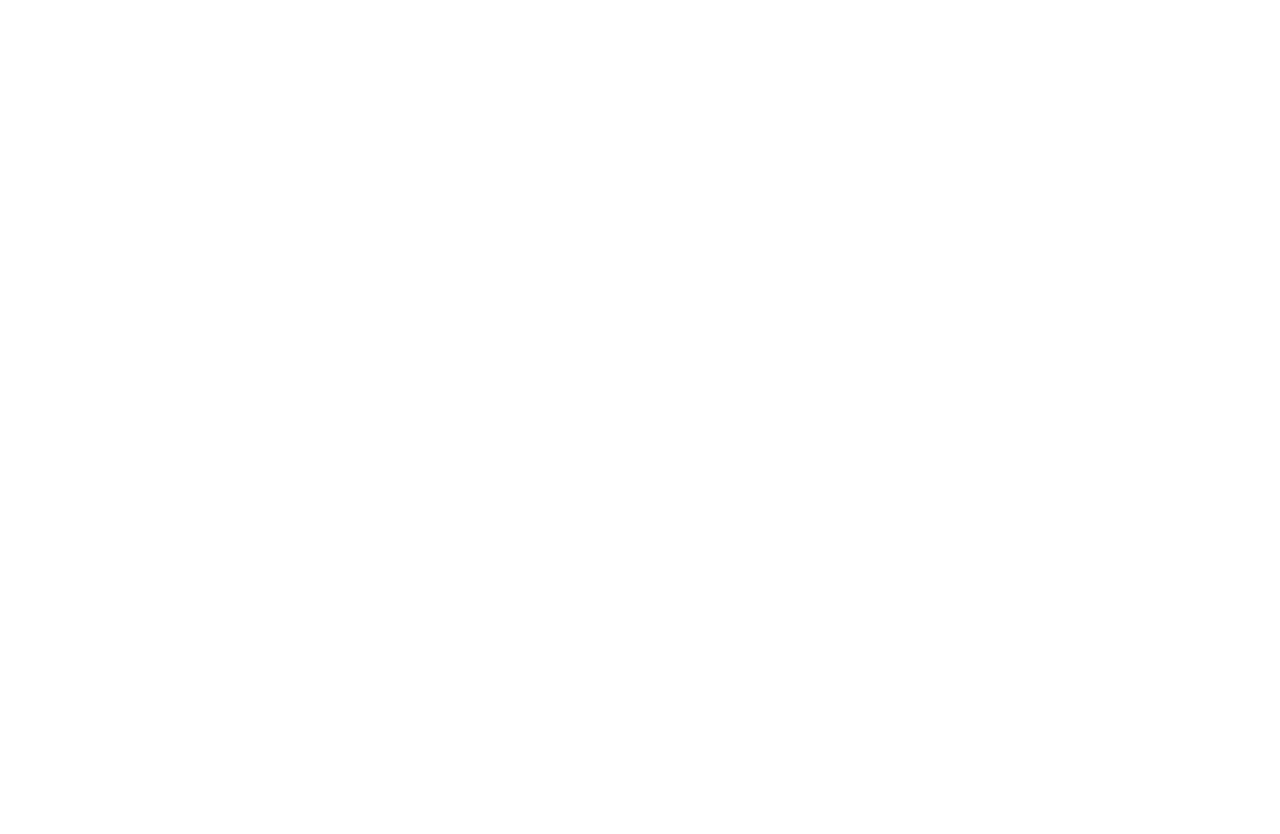
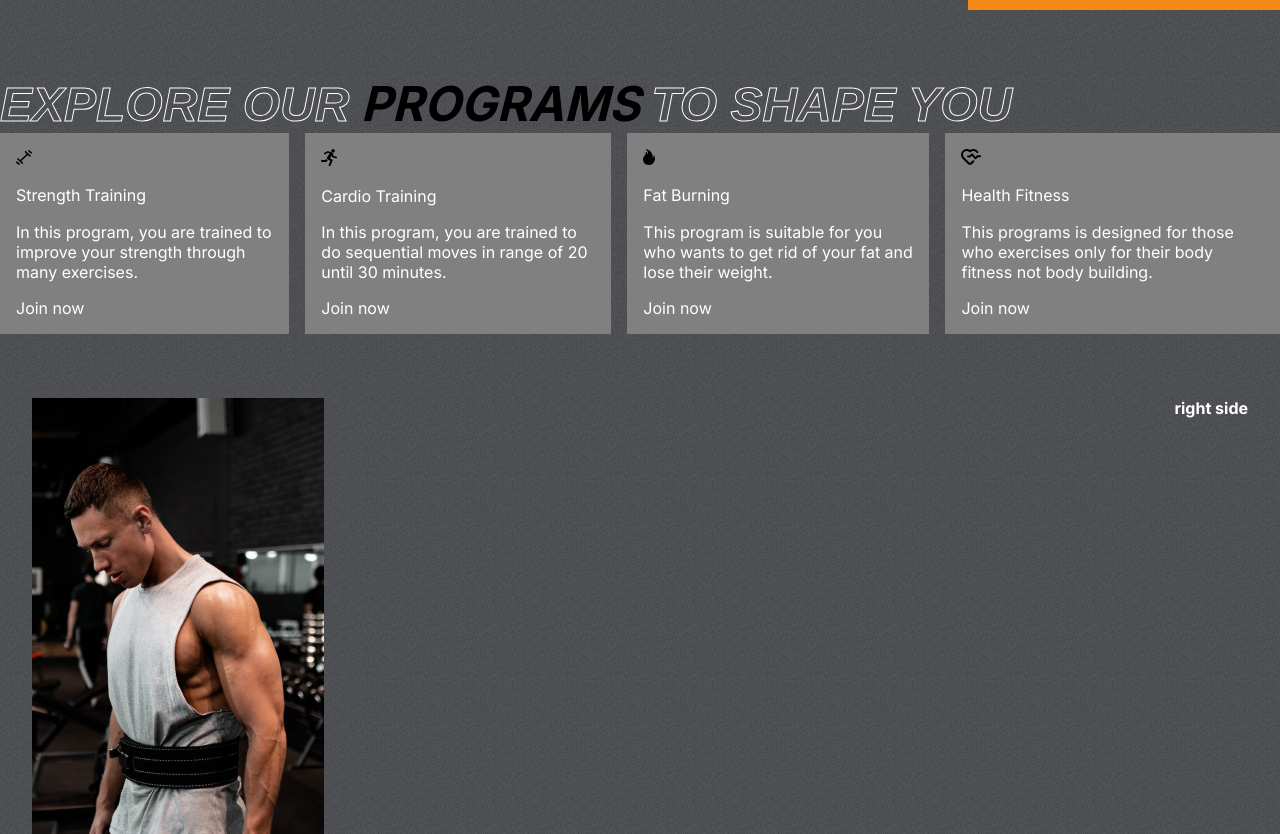
Before and after one commit to bhimray/gym-app, a React (Create React App) app: page / in a window 1280 px wide. Shown: the part 562-1396 px from the top of the page. Before the commit the page ends 800 px from the top, so only its background shows below. Built offline with nearby package versions, Linux system fonts and the light colour scheme.

Commit message:
modified:   src/App.js 	modified:   src/components/Programs/Programs.css 	modified:   src/components/Programs/Programs.jsx 	new file:   src/components/Reasons/Reasons.css 	new file:   src/components/Reasons/Reasons.jsx 	modified:   src/index.css

```diff
--- a/src/App.js
+++ b/src/App.js
@@ -1,11 +1,14 @@
 import './App.css';
 import Hero from "./components/Hero"
 import Programs from "./components/Programs/Programs"
+import Reasons from "./components/Reasons/Reasons"
+
 function App() {
   return (
     <div className="App">
           <Hero/>
-          {/* <Programs/> */}
+          <Programs/>
+          <Reasons></Reasons>
     </div>
   );
 }
--- a/src/components/Programs/Programs.css
+++ b/src/components/Programs/Programs.css
@@ -2,3 +2,27 @@
     display:flex;
     flex-direction: column;
 }
+
+.programs-header{
+    font-size: 3rem;
+    gap:3rem;
+    font-weight: bold;
+    text-transform: uppercase;
+    justify-content: center;
+    font-style:italic;
+}
+
+.program-categories{
+    display:flex;
+    gap:1rem;
+}
+
+.category{
+    display:flex;
+    flex-direction:column;
+    background-color: gray;
+    padding:1rem;
+    gap:1rem;
+    color:white;
+    justify-content: space-between;
+}
--- a/src/components/Programs/Programs.jsx
+++ b/src/components/Programs/Programs.jsx
@@ -1,15 +1,32 @@
-import React from "react";
+import React, { Fragment } from "react";
 import "./Programs.css";
+import {programsData} from "../../data/programsData"
 
 function Programs() {
   return (
-    <div className="Programs">
-        {/* <div className="programs-header">
-            <span>Explore our</span>
-            <span>Programs</span>
-            <span>to shape you</span>
-        </div> */}
-    </div>
+    <>
+      <div className="Programs" id="programs">
+        <div className="programs-header">
+          <span className="stroke-text">Explore our</span>
+          <span> Programs </span>
+          <span className="stroke-text">to shape you</span>
+        </div>
+        <div className="program-categories">
+          {programsData.map((program)=>(
+            <Fragment >
+              <div className="category">
+                <div>{program.image}</div>
+                <span>{program.heading}</span>
+                <span>{program.details}</span>
+                <div className="join-now">Join now</div>
+              </div>
+            </Fragment>
+          ))
+          }
+        </div>
+      </div>
+    </>
+
   )
 }
 
--- /dev/null
+++ b/src/components/Reasons/Reasons.css
@@ -0,0 +1,30 @@
+.Reasons{
+    padding:0 2rem;
+    display:flex;
+    grid-template: 2rem;
+}
+
+.left-s{
+    display: grid;
+    flex:1 1;
+    grid-template-columns: (3, 1fr);
+    grid-auto-rows:1fr;
+}
+.left-s>img{
+    object-fit: cover;
+    gap:1rem;
+}
+
+.left-s>:nth-child(1){
+    grid-row:1/3;
+}
+
+.left-s>:nth-child(2){
+    height:auto;
+    width:16rem;
+}
+
+.right-s{
+    color:white;
+    font-weight: bolder;
+}
--- /dev/null
+++ b/src/components/Reasons/Reasons.jsx
@@ -0,0 +1,31 @@
+import React from 'react'
+import "./Reasons.css"
+import Addidas from "../../assets/adidas.png"
+import image1 from "../../assets/image1.png"
+import image2 from "../../assets/image2.png"
+import image3 from "../../assets/image3.png"
+import image4 from "../../assets/image4.png"
+import nike  from "../../assets/nike.png"
+import tick from "../../assets/tick.png"
+
+
+
+const Reasons = () => {
+  return (
+    <div>
+        <div className='Reasons' id="reasons">
+            <div className="left-s">
+                <img src={image1} alt="image1"/>
+                <img src={image2} alt="image2"/>
+                <img src={image3} alt="image3"/>
+                <img src={image4} alt="image4"/>
+            </div>
+            <div className="right-s">
+                right side
+            </div>
+        </div>
+    </div>
+  )
+}
+
+export default Reasons
--- a/src/index.css
+++ b/src/index.css
@@ -5,7 +5,7 @@
     sans-serif;
   -webkit-font-smoothing: antialiased;
   -moz-osx-font-smoothing: grayscale;
-  font-size:0.5rem;
+
 }
 
 code {
```
